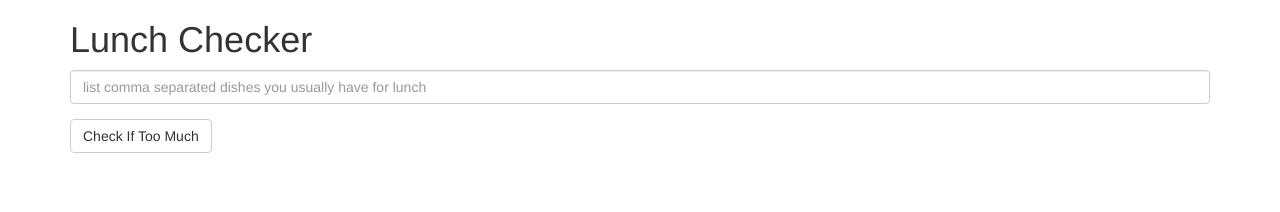
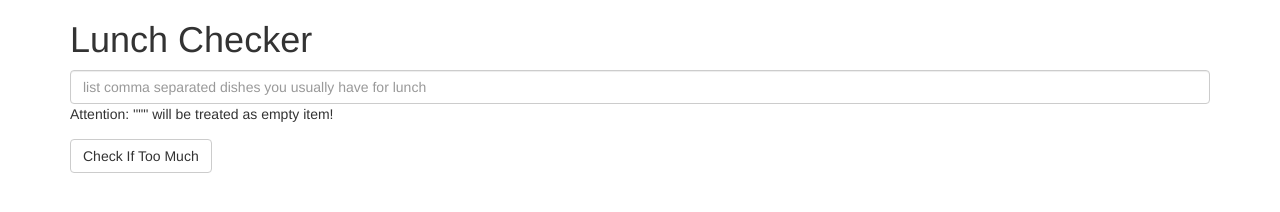
Before and after one commit to pk500/coursera-angular-mod-solution1, a plain HTML site: page index.html in a window 1280 px wide. Drawn offline with Linux system fonts and the light colour scheme.

Commit message:
Update index.html

```diff
--- a/index.html
+++ b/index.html
@@ -18,6 +18,7 @@
              <input id="lunch-menu" type="text"
              placeholder="list comma separated dishes you usually have for lunch"
              class="form-control" ng-model="disList" >
+           Attention: '""' will be treated as empty item!
          </div>
          <div class="form-group">
              <button class="btn btn-default" ng-click="checkMoond();">Check If Too Much</button>
```
